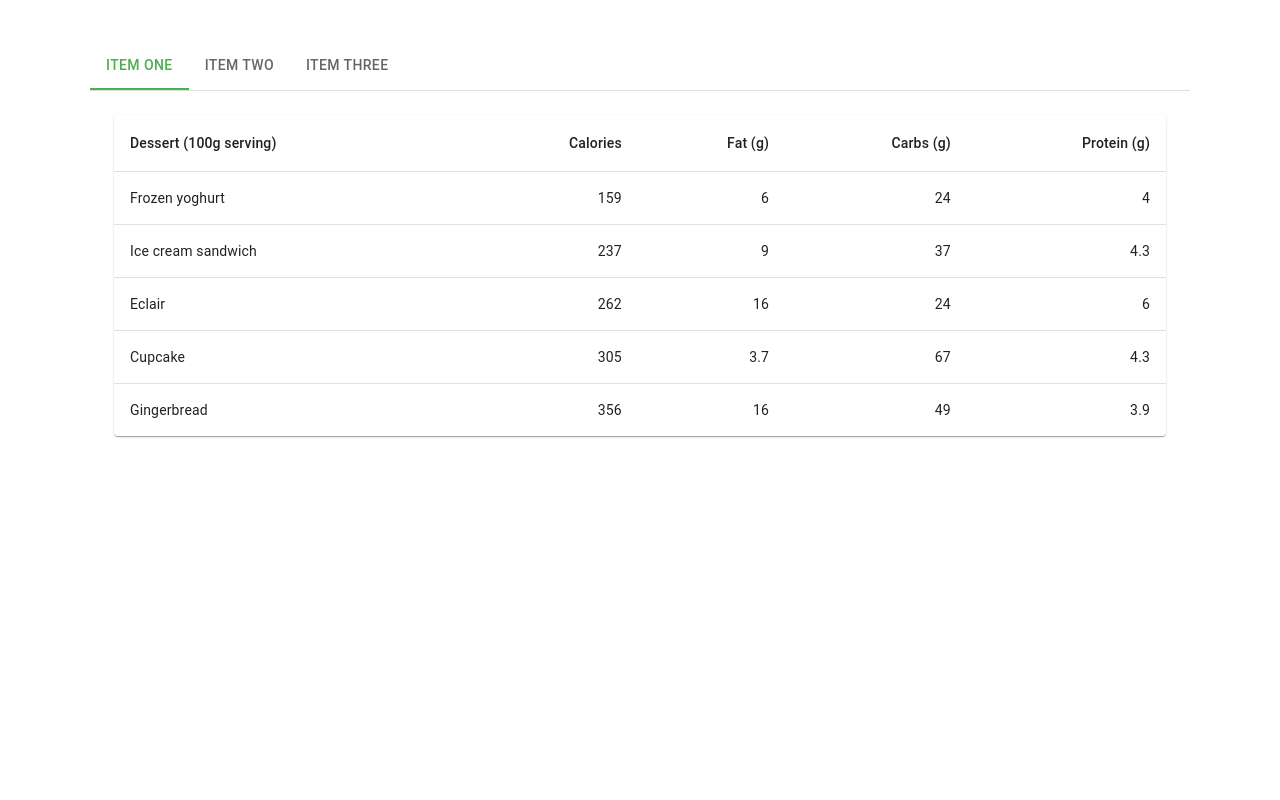
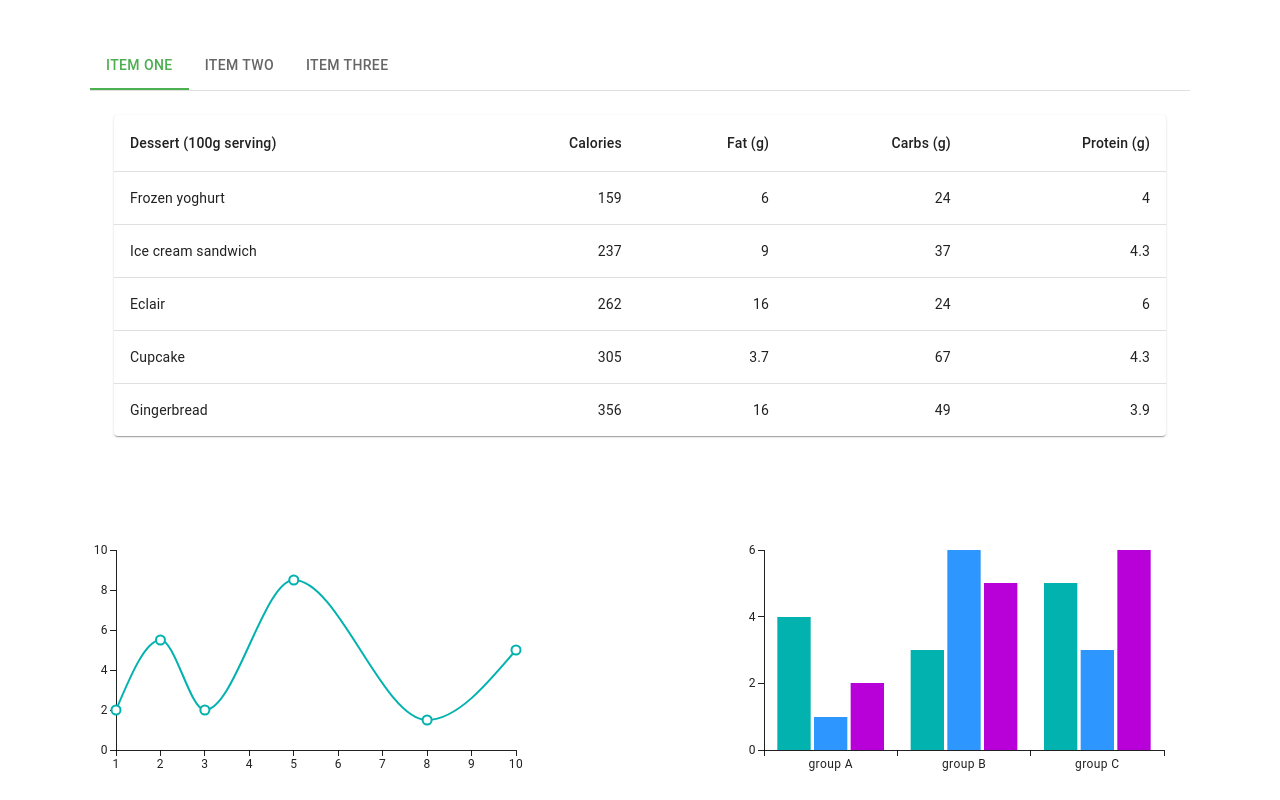
Before and after one commit to PvsKrishnaMohan/MaterialUi, a React app: page / in a window 1280 px wide. Shown: the part 1168-1968 px from the top of the page. Before the commit the page ends 1668 px from the top, so only its background shows below. Built offline with nearby package versions, Linux system fonts and the light colour scheme; the HTML template or start-up script is replaced by a standard one.

Commit message:
added graphs and charts

```diff
--- a/package.json
+++ b/package.json
@@ -16,6 +16,7 @@
     "@mui/lab": "^7.0.0-beta.10",
     "@mui/material": "^7.0.1",
     "@mui/styled-engine-sc": "^7.0.1",
+    "@mui/x-charts": "^7.28.0",
     "@toolpad/core": "^0.13.0",
     "react": "^19.0.0",
     "react-dom": "^19.0.0",
--- a/src/App.jsx
+++ b/src/App.jsx
@@ -1,6 +1,6 @@
 import "./App.css";
 import Box from "@mui/material/Box";
-import { styled } from "@mui/material";
+import { Stack, styled } from "@mui/material";
 import Button from "@mui/material/Button";
 import { createTheme, ThemeProvider } from "@mui/material/styles";
 import { lime, purple } from "@mui/material/colors";
@@ -9,6 +9,8 @@ import Hero from "./assets/components/Header/Hero";
 import AccordionModel from "./assets/components/Header/Accordion";
 import CardDisplay from "./assets/components/Header/CardDisplay";
 import CenteredTabs from "./assets/components/Header/Tabs";
+import Chart1 from "./assets/components/Header/Chart1";
+import Chart2 from "./assets/components/Header/Chart2";
 
 export const theme = createTheme({
   palette: {
@@ -31,9 +33,15 @@ function App() {
       >
         <CardDisplay />
       </Box>
-      <Box sx={{ margin: "40px 90px"}}>
+      <Stack sx={{ margin: "40px 90px"}}>
         <CenteredTabs />
-      </Box>
+      </Stack>
+
+      <Stack direction='row' spacing={2}
+      justifyContent="space-evenly">
+        <Chart1/>
+        <Chart2/>
+      </Stack>
     </Box>
   );
 }
--- /dev/null
+++ b/src/assets/components/Header/Chart1.jsx
@@ -0,0 +1,17 @@
+import * as React from 'react';
+import { LineChart } from '@mui/x-charts/LineChart';
+
+export default function Chart1() {
+  return (
+    <LineChart
+      xAxis={[{ data: [1, 2, 3, 5, 8, 10] }]}
+      series={[
+        {
+          data: [2, 5.5, 2, 8.5, 1.5, 5],
+        },
+      ]}
+      width={500}
+      height={300}
+    />
+  );
+}
--- /dev/null
+++ b/src/assets/components/Header/Chart2.jsx
@@ -0,0 +1,13 @@
+import * as React from 'react';
+import { BarChart } from '@mui/x-charts/BarChart';
+
+export default function Chart2() {
+  return (
+    <BarChart
+      xAxis={[{ scaleType: 'band', data: ['group A', 'group B', 'group C'] }]}
+      series={[{ data: [4, 3, 5] }, { data: [1, 6, 3] }, { data: [2, 5, 6] }]}
+      width={500}
+      height={300}
+    />
+  );
+}
```
Also changed, not shown: 1 other file (tests, documents, lock files or other folders).
